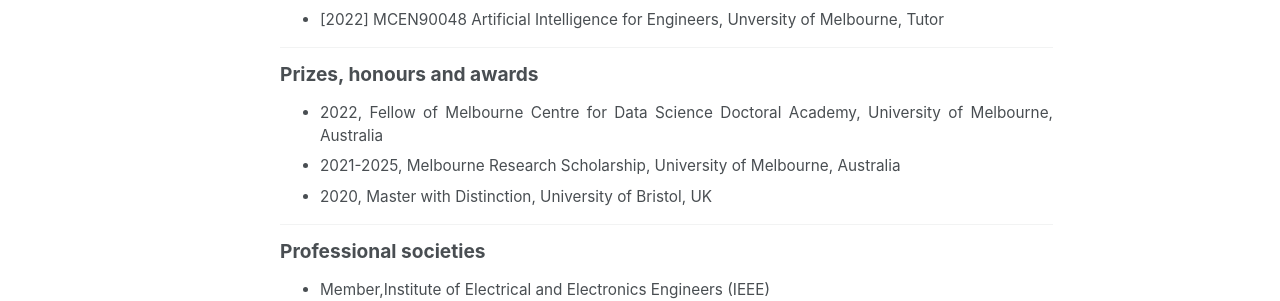
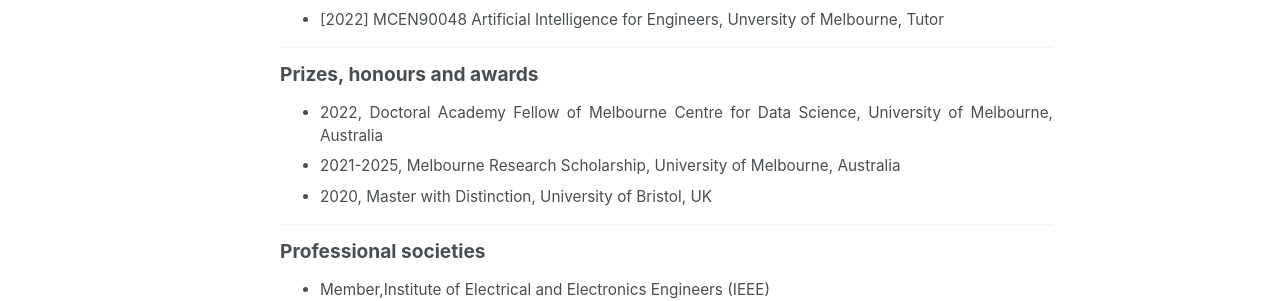
Before and after one commit to HaihangWu/HaihangWu.github.io, a Jekyll site: the page built from _pages/about.md, in a window 1280 px wide and 1122 px high. Shown: the part 611-912 px from the top of the window. Built offline with Jekyll 4.4.1, drawn with Linux system fonts in a browser that asks for light colours.

```diff
--- a/_pages/about.md
+++ b/_pages/about.md
@@ -70,7 +70,7 @@ Supervision
 
 Prizes, honours and awards
 ======
-* 2022, Fellow of Melbourne Centre for Data Science Doctoral Academy, University of Melbourne, Australia
+* 2022, Doctoral Academy Fellow of Melbourne Centre for Data Science, University of Melbourne, Australia
 * 2021-2025, Melbourne Research Scholarship, University of Melbourne, Australia
 * 2020, Master with Distinction, University of Bristol, UK
 
```
